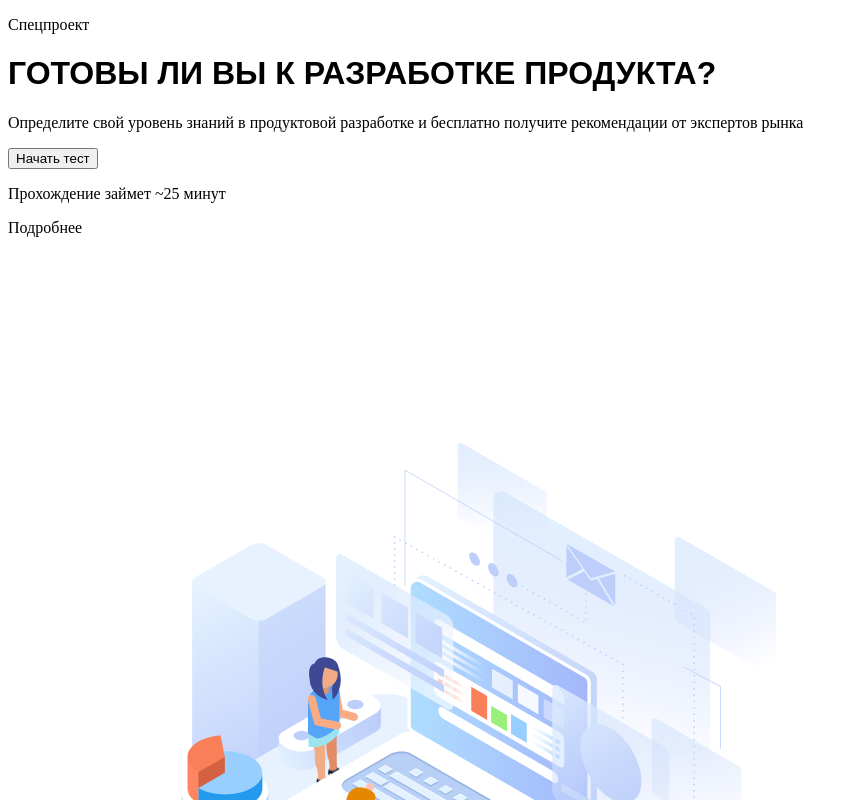
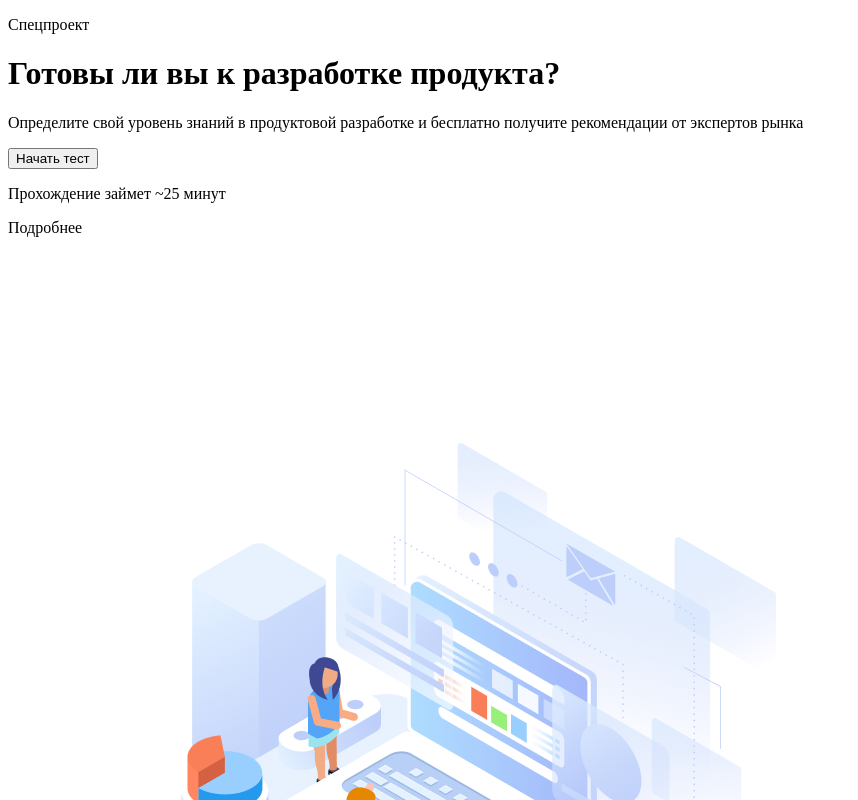
Before and after one commit to TanyaMeow/work_solutions, a website built with webpack: page src/index.html in a window 1280 px wide. Shown: the top 800 px of the page, without its empty margins (0-858 px from the left). Built offline with nearby package versions, Linux system fonts and the light colour scheme; files whose address does not match are found by name.

Commit message:
Импорт шрифтов в общую папку стилей

```diff
--- a/src/scss/styles.scss
+++ b/src/scss/styles.scss
@@ -2,15 +2,31 @@
 
 @font-face {
   font-family: "Futura PT";
-  src: url("../fonts/Futura-PT_Book.ttf");
+  src: url("../fonts/Futura PT_Book.woff2");
 }
 
 @font-face {
-  font-family: "Futura PT-Medium";
-  src: url("../fonts/Futura-PT_Cond-Medium.ttf");
+  font-family: "Futura PT-Demi";
+  src: url("../fonts/Futura PT_Demi.woff2");
 }
 
-h1 {
+@font-face {
+  font-family: "Futura PT-Cond";
+  src: url("../fonts/Futura PT_Cond Medium.woff2");
+}
+
+.h1 {
   font-family: "Futura PT", sans-serif;
-  text-transform: uppercase;
+  font-size: 20px;
 }
+
+.h2 {
+  font-family: "Futura PT-Demi", sans-serif;
+  font-size: 40px;
+}
+
+.h3 {
+  font-family: "Futura PT-Cond", sans-serif;
+  font-weight: 400;
+  font-size: 64px;
+}
```
